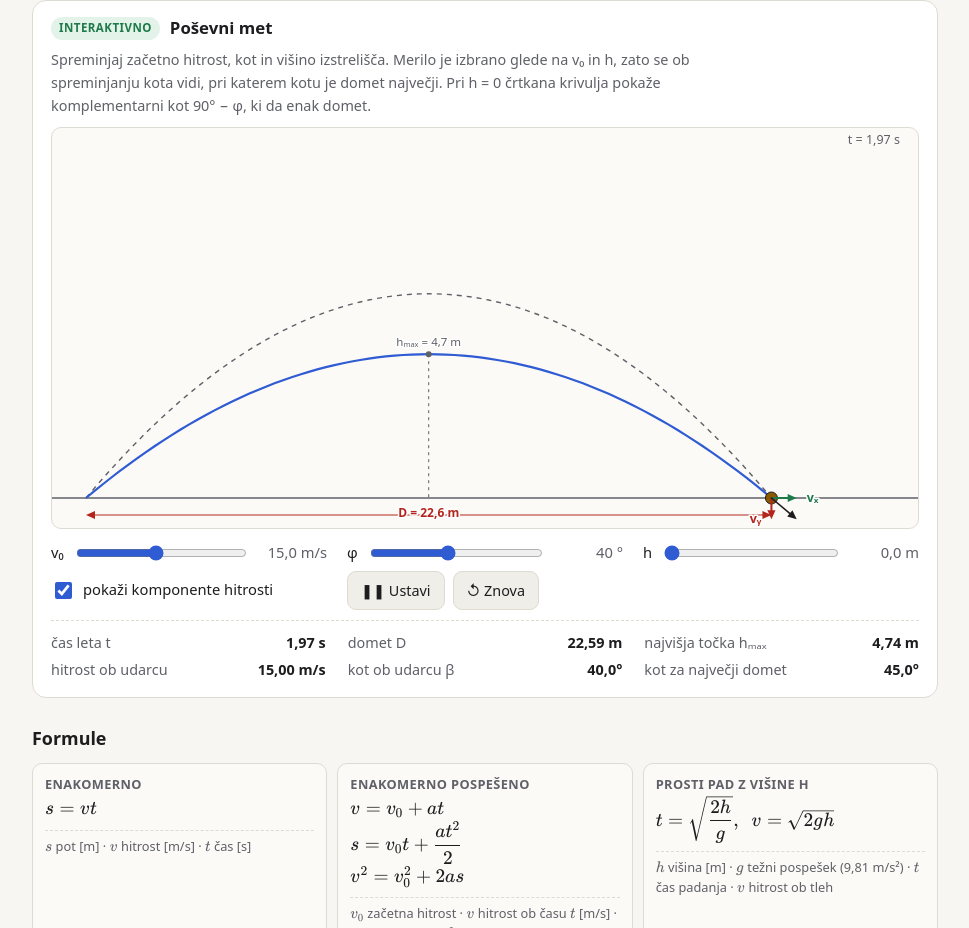
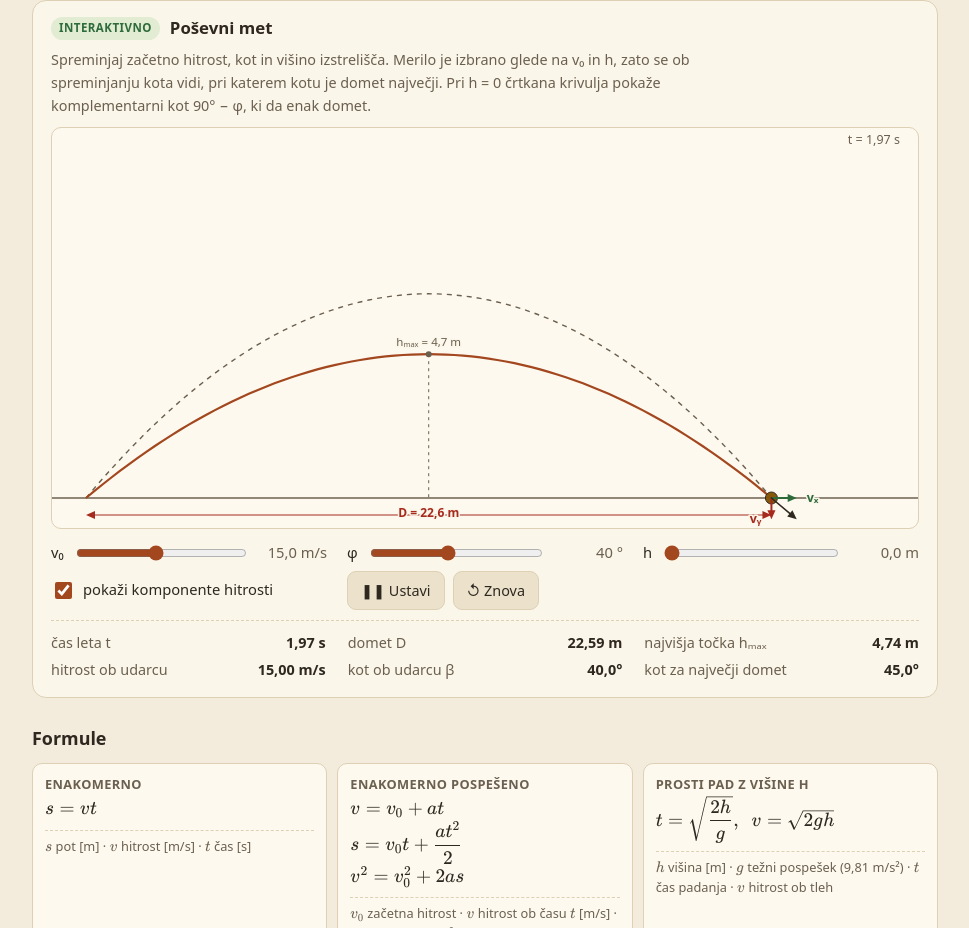
Before and after one commit to tilenadamic-hash/Mehanika_Toplota, a plain HTML site: page index.html in a window 1280 px wide. Shown: the part 1278-2206 px from the top of the page, without its empty margins (290-1259 px from the left). Drawn offline with nearby package versions, Linux system fonts and the light colour scheme.

Commit message:
Krem barvna shema (svetla) in topla temna tema
Co-Authored-By: Claude Opus 5.5 <noreply@anthropic.com>

```diff
--- a/index.html
+++ b/index.html
@@ -9,21 +9,21 @@
 <script defer src="https://cdnjs.cloudflare.com/ajax/libs/KaTeX/0.16.9/contrib/auto-render.min.js"></script>
 <style>
 :root{
-  --bg:#f7f6f2; --surface:#ffffff; --surface2:#f0eee8; --text:#1d1d1f; --muted:#5f6068;
-  --border:#dedbd2; --accent:#2f5bd3; --accent-soft:#e6ecfb; --ok:#1f7a4a; --ok-soft:#e3f3ea;
-  --bad:#b3261e; --bad-soft:#fbe7e6; --warn:#8a5a00; --warn-soft:#fbf0d9; --formula:#fbfaf7;
+  --bg:#f3ecdc; --surface:#fbf6ea; --surface2:#ece2cc; --text:#2e2820; --muted:#6b604f;
+  --border:#ddd0b4; --accent:#a3471f; --accent-soft:#f3e0cc; --ok:#2e6b3a; --ok-soft:#e1ecd3;
+  --bad:#a62a1e; --bad-soft:#f6ddd3; --warn:#86580a; --warn-soft:#f5e6c4; --formula:#fdf9ef;
 }
 @media (prefers-color-scheme: dark){
   :root:not([data-theme="light"]){
-    --bg:#15161a; --surface:#1e2026; --surface2:#262931; --text:#e9e9ee; --muted:#a3a5ae;
-    --border:#33363f; --accent:#8aa8ff; --accent-soft:#232b44; --ok:#6fd39c; --ok-soft:#1b3127;
-    --bad:#ff8f87; --bad-soft:#3a1f1e; --warn:#f0c46b; --warn-soft:#352a16; --formula:#1a1c21;
+    --bg:#1d1a16; --surface:#26221c; --surface2:#302b23; --text:#ede5d5; --muted:#b2a78f;
+    --border:#40382c; --accent:#f0a06e; --accent-soft:#3d2a1d; --ok:#8fcf8a; --ok-soft:#22301f;
+    --bad:#ff958a; --bad-soft:#3d221d; --warn:#f0c46b; --warn-soft:#382c17; --formula:#221f1a;
   }
 }
 :root[data-theme="dark"]{
-  --bg:#15161a; --surface:#1e2026; --surface2:#262931; --text:#e9e9ee; --muted:#a3a5ae;
-  --border:#33363f; --accent:#8aa8ff; --accent-soft:#232b44; --ok:#6fd39c; --ok-soft:#1b3127;
-  --bad:#ff8f87; --bad-soft:#3a1f1e; --warn:#f0c46b; --warn-soft:#352a16; --formula:#1a1c21;
+  --bg:#1d1a16; --surface:#26221c; --surface2:#302b23; --text:#ede5d5; --muted:#b2a78f;
+  --border:#40382c; --accent:#f0a06e; --accent-soft:#3d2a1d; --ok:#8fcf8a; --ok-soft:#22301f;
+  --bad:#ff958a; --bad-soft:#3d221d; --warn:#f0c46b; --warn-soft:#382c17; --formula:#221f1a;
 }
 *{box-sizing:border-box}
 html{scroll-behavior:smooth;scroll-padding-top:16px}
@@ -355,7 +355,7 @@ th{background:var(--surface2)}
     </g>
     <circle cx="108" cy="98" r="9" fill="currentColor"/>
     <text x="146" y="70" font-size="13" fill="currentColor">α</text><text x="84" y="102" font-size="12" fill="currentColor">mᵤ</text>
-    <g stroke="#2f5bd3" stroke-width="2.5" fill="#2f5bd3"><line x1="240" y1="80" x2="290" y2="80"/><path d="M290 80 l-9 -5 v10z"/></g>
+    <g stroke-width="2.5" style="stroke:var(--accent);fill:var(--accent)"><line x1="240" y1="80" x2="290" y2="80"/><path d="M290 80 l-9 -5 v10z"/></g>
     <text x="252" y="72" font-size="13" fill="currentColor">a₀</text>
   </svg></figure></div>
   <ol class="steps">
@@ -408,7 +408,7 @@ th{background:var(--surface2)}
       <g transform="translate(97.9 105) rotate(-30)"><text x="8" y="-14">2 kg</text></g>
       <g transform="translate(193.2 50) rotate(-30)"><text x="8" y="-14">5 kg</text></g>
     </g>
-    <g stroke="#2f5bd3" fill="#2f5bd3" stroke-width="2.5"><line x1="222.3" y1="12.4" x2="260" y2="-9.4"/><path d="M265.6 -12.6 L259.4 -3.3 L254.4 -11.9 Z"/></g>
+    <g stroke-width="2.5" style="stroke:var(--accent);fill:var(--accent)"><line x1="222.3" y1="12.4" x2="260" y2="-9.4"/><path d="M265.6 -12.6 L259.4 -3.3 L254.4 -11.9 Z"/></g>
     <text x="246" y="-20" font-size="13" fill="currentColor">70 N</text><text x="68" y="144" font-size="13" fill="currentColor">30°</text>
   </svg></figure></div>
   <div class="checks" data-checks='[["pospešek a",3.396,"m/s²"],["napetost T",20.0,"N"]]'></div>
@@ -809,9 +809,9 @@ th{background:var(--surface2)}
       <path d="M10 120 H120 L150 128 H190 L220 120 H330"/><path d="M10 150 H120 L150 142 H190 L220 150 H330"/>
       <path d="M55 120 V20 M70 120 V20"/><path d="M163 128 V20 M177 128 V20"/><path d="M270 120 V20 M285 120 V20"/>
     </g>
-    <rect x="56" y="70" width="13" height="50" fill="#2f5bd3" opacity=".7"/>
-    <rect x="164" y="98" width="12" height="30" fill="#2f5bd3" opacity=".7"/>
-    <rect x="271" y="52" width="13" height="68" fill="#2f5bd3" opacity=".7"/>
+    <rect x="56" y="70" width="13" height="50" style="fill:var(--accent)" opacity=".7"/>
+    <rect x="164" y="98" width="12" height="30" style="fill:var(--accent)" opacity=".7"/>
+    <rect x="271" y="52" width="13" height="68" style="fill:var(--accent)" opacity=".7"/>
     <text x="38" y="14" font-size="12" fill="currentColor">levi</text><text x="150" y="14" font-size="12" fill="currentColor">srednji</text><text x="262" y="14" font-size="12" fill="currentColor">desni</text>
   </svg></figure></div>
   <ol class="steps">
@@ -926,7 +926,7 @@ th{background:var(--surface2)}
     <g fill="none" stroke="currentColor" stroke-width="2">
       <path d="M30 150 V10 M30 150 H245"/><path d="M50 20 Q90 110 230 128"/>
     </g>
-    <path d="M70 61 Q110 116 140 117 V150 H70 Z" fill="#2f5bd3" opacity=".18"/>
+    <path d="M70 61 Q110 116 140 117 V150 H70 Z" style="fill:var(--accent)" opacity=".18"/>
     <g stroke="currentColor" stroke-dasharray="4 4"><line x1="70" y1="61" x2="70" y2="150"/><line x1="140" y1="117" x2="140" y2="150"/></g>
     <circle cx="70" cy="61" r="4" fill="currentColor"/><circle cx="140" cy="117" r="4" fill="currentColor"/>
     <g font-size="13" fill="currentColor"><text x="12" y="16">p</text><text x="236" y="166">V</text><text x="64" y="166">V₁</text><text x="134" y="166">V₂</text><text x="76" y="58">1</text><text x="146" y="112">2</text></g>
```
